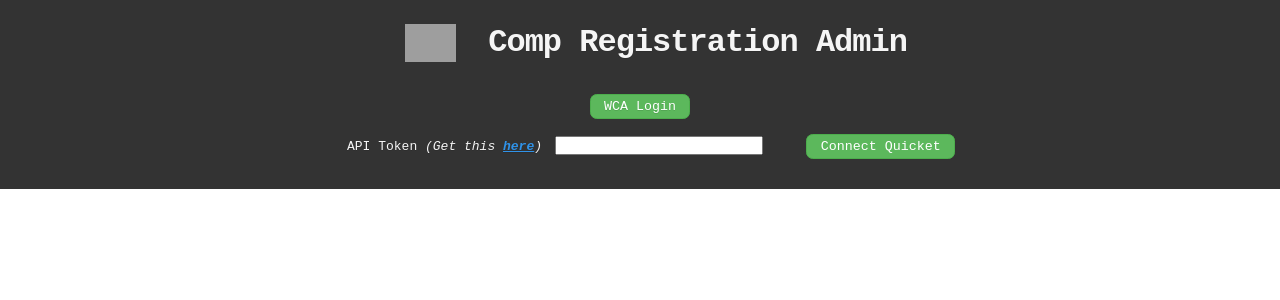
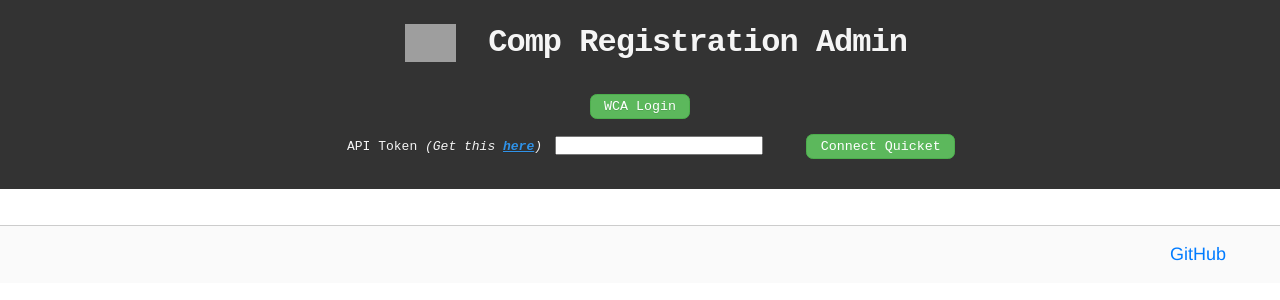
Before and after one commit to CubingZA/CubingZA-comp-reg, a React (Vite) app: page / in a window 1280 px wide. Shown: the top 300 px of the page. Built offline with nearby package versions, Linux system fonts and the light colour scheme; no server answers; grey boxes are pictures that could not be loaded.

Commit message:
Add footer with GitHub link

```diff
--- a/src/App.js
+++ b/src/App.js
@@ -60,8 +60,13 @@
           }
           <GuestList quicketEvent={quicketEvents.selected} wcaComp={wcaComps.selected} stateContainer={stateContainer} />
         </div>
+
       </>
     }
+
+    <div className='footer'>
+      <a href="https://github.com/AlphaSheep/CubingZA-comp-reg" target="_blank">GitHub</a>
+    </div>
   </>
 
 }
--- a/src/styles.less
+++ b/src/styles.less
@@ -40,7 +40,8 @@
   display: flex;
   justify-content: space-evenly;
   width: 100%;
-  padding: 1em;
+  margin: -2px;
+  padding: 1em 0;
   background-color: #222;
   border: 1px solid black;
   color: #ccc;
@@ -54,3 +55,17 @@
   padding: 1em;
   margin-bottom: 1em;
 }
+
+.footer {
+  border-top: 1px solid #ccc;
+  margin: 2em 0 0 0;
+  padding: 1em 3em;
+  text-align: right;
+  font-size: large;
+  background-color: #fafafa;
+
+  a {
+    color: #007bff;
+    text-decoration: none;
+  }
+}
```
